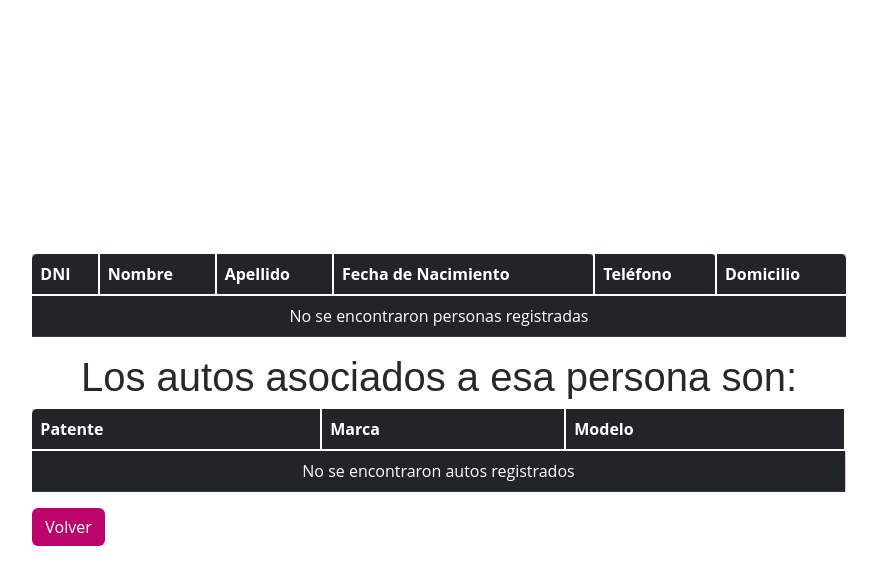
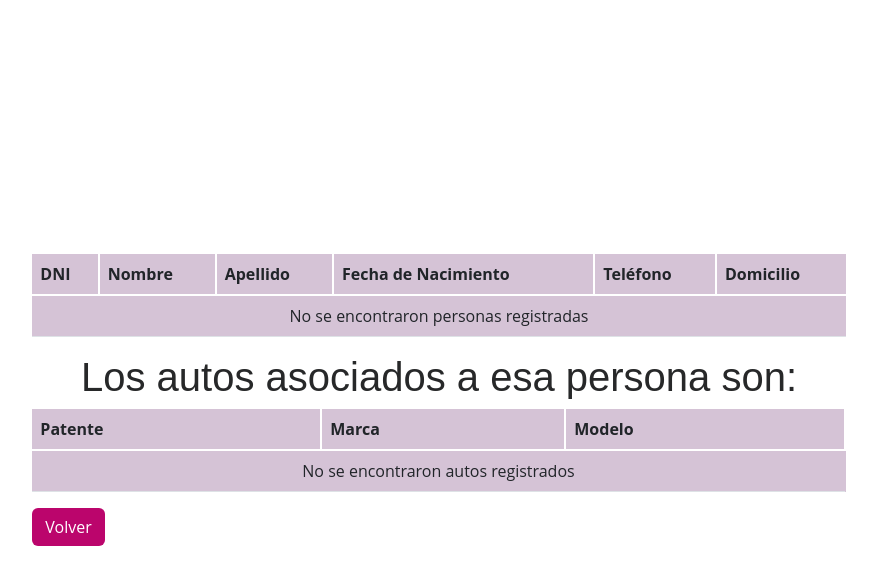
Before and after one commit to MirkoDinamarca/TP4-PWD, a PHP site: page /View/accionBuscarPersonaAutos.php in a window 1280 px wide. Shown: the top 585 px of the page, without its empty margins (201-1078 px from the left). Run offline with PHP 8.4, Linux system fonts and the light colour scheme; data that the repository does not hold is empty.

Commit message:
Proyecto Finalizado

```diff
--- a/View/NuevaPersona.php
+++ b/View/NuevaPersona.php
@@ -4,7 +4,7 @@
         <form id="form" class="needs-validation" novalidate action="View/accionNuevaPersona.php" method="POST">
             <div class="mb-3">
                 <label for="exampleInputEmail1" class="form-label">N°DNI</label>
-                <input type="text" class="form-control" id="NroDni" name="NroDni" placeholder="Ingrese el N°DNI" required>
+                <input type="number" class="form-control" id="NroDni" name="NroDni" placeholder="Ingrese el N°DNI" required>
                 <div class="invalid-feedback">
                     Este campo es obligatorio
                 </div>
--- a/View/accionBuscarPersonaAutos.php
+++ b/View/accionBuscarPersonaAutos.php
@@ -21,7 +21,7 @@ if (!empty($datoPersona)) {
 <div class="m-0 vh-100 row justify-content-center align-items-center">
 
     <div class="col-xs-12 col-md-8" style="padding: 20px; border-radius: 10px;">
-        <table class="table table-dark">
+        <table class="table">
             <thead>
                 <tr style="border-bottom:2px solid white;">
                     <th scope="col" style="border-radius: 5px 0 0 0; border-right: 2px solid white;">DNI</th>
@@ -54,7 +54,7 @@ if (!empty($datoPersona)) {
         </table>
         <h1>Los autos asociados a esa persona son:</h1>
 
-        <table class="table table-dark">
+        <table class="table">
             <thead>
                 <tr style="border-bottom:2px solid white;">
                     <th scope="col" style="border-radius: 5px 0 0 0; border-right: 2px solid white;">Patente</th>
```
Also changed, not shown: View/CambioDuenio.php (+0 -8 lines), index.php (+0 -7 lines), README.md.
